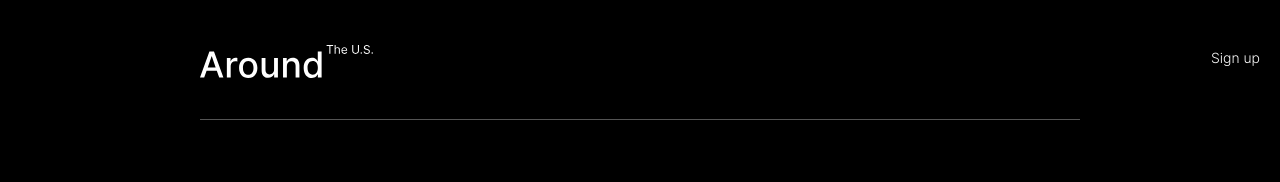
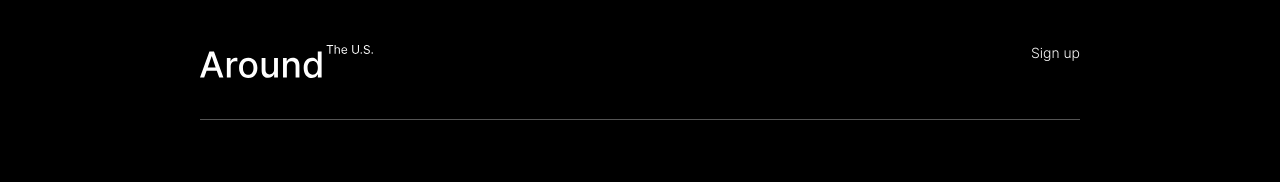
Before and after one commit to HamelynCode/react-around-auth_es, a React (Create React App) app: page /signin in a window 1280 px wide. Shown: the top 182 px of the page. Built offline with nearby package versions, Linux system fonts and the light colour scheme.

Commit message:
fix navigation bar

```diff
--- a/src/blocks/header/__navBar/header__navBar.css
+++ b/src/blocks/header/__navBar/header__navBar.css
@@ -5,7 +5,5 @@
     align-items: flex-start;
     gap: 24px;
 
-    position: absolute;
-    top: 50px;
-    right: 20px;
+    width: 100%;
 }
--- a/src/blocks/header/header.css
+++ b/src/blocks/header/header.css
@@ -5,6 +5,9 @@
   margin-top: 45px;
 
   border-bottom: 1px solid #545454;
+
+  display: flex;
+  flex-direction: row;
 }
 
 @media screen and (max-width: 320px) {
```
Also changed, not shown: 1 other file (tests, documents, lock files or other folders).
